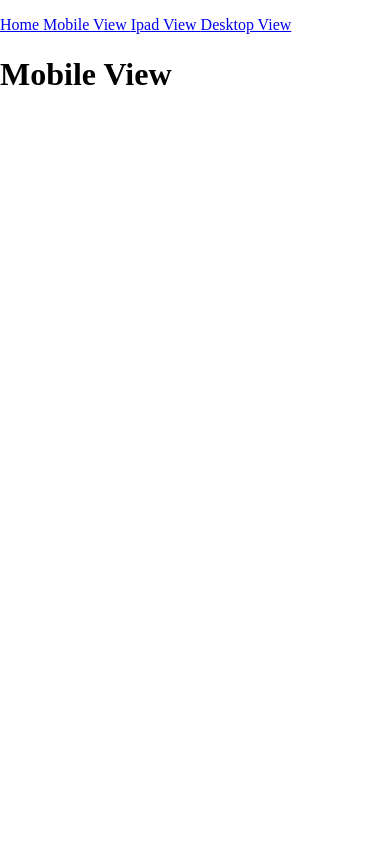
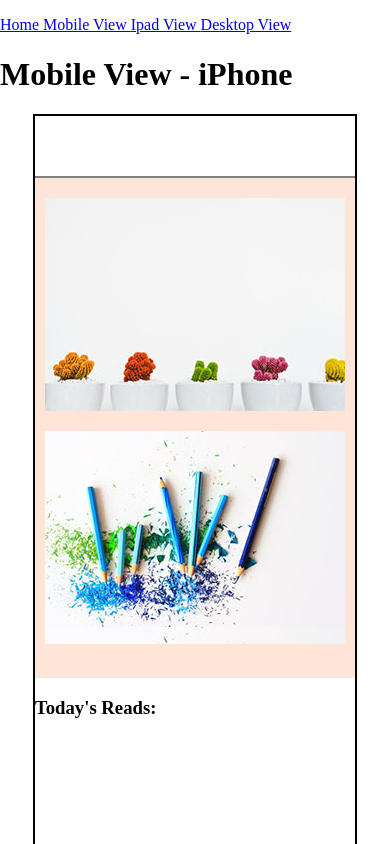
Before and after one commit to dwatson3/fluid-images, a plain HTML site: page main.html in a window 390 px wide. Shown: the top 844 px of the page. Drawn offline with nearby package versions, Linux system fonts and the light colour scheme.

Commit message:
cute mobile photos and background color added

```diff
--- a/css/style.css
+++ b/css/style.css
@@ -7,3 +7,55 @@ ul.nav-bar {
 .nav-bar li {
 	display: inline;
 }
+
+.mobile-border-dim {
+	height: 1334px;
+	width: 320px;
+
+	border: 2px solid black;
+	margin: 0 auto;
+}
+
+.mobile-nav-bar {
+	height: 60px;
+	width: 320px;
+
+	border-bottom: 2px solid gray;
+}
+
+.landing-page-background {
+	background-color: #FFE4D8;
+
+	height: 500px;
+	width: 320px;
+}
+
+.mobile-landing-page-photo {
+	/*background-position: center;*/
+	background-image: url("/images/succulent-garden.jpg");
+	margin: 0 auto;
+
+	position: relative;
+	top: 20px;
+
+	height: 213px;
+	width: 300px;
+
+}
+
+.mobile-secondary-photo {
+	background-image: url("/images/color-pencil-drawing.jpg");
+	margin: 0 auto;
+	margin-top: 20px;
+
+	position: relative;
+	top: 20px;
+
+	height: 213px;
+	width: 300px;
+
+}
+
+.main-article {
+
+}
--- a/main.html
+++ b/main.html
@@ -33,7 +33,25 @@
 
 		</ul>
 
-		<h1> Mobile View </h1>
+		<h1> Mobile View - iPhone </h1>
+
+		<div class="mobile-border-dim">
+
+			<div class="mobile-nav-bar"> </div>
+
+				<div class="landing-page-background">
+
+					<div class="mobile-landing-page-photo"></div>
+
+					<div class="mobile-secondary-photo"></div>
+
+				</div>
+
+				<main class="main-article">
+					<h3> Today's Reads: </h3>
+
+				</main>
+		</div>
 
 	<script type="text/javascript" src="./JavaScript/script.js"></script>
 </body>
```
Also changed, not shown: images/color-pencil-drawing.jpg (added), images/succulent-garden.jpg (added).
